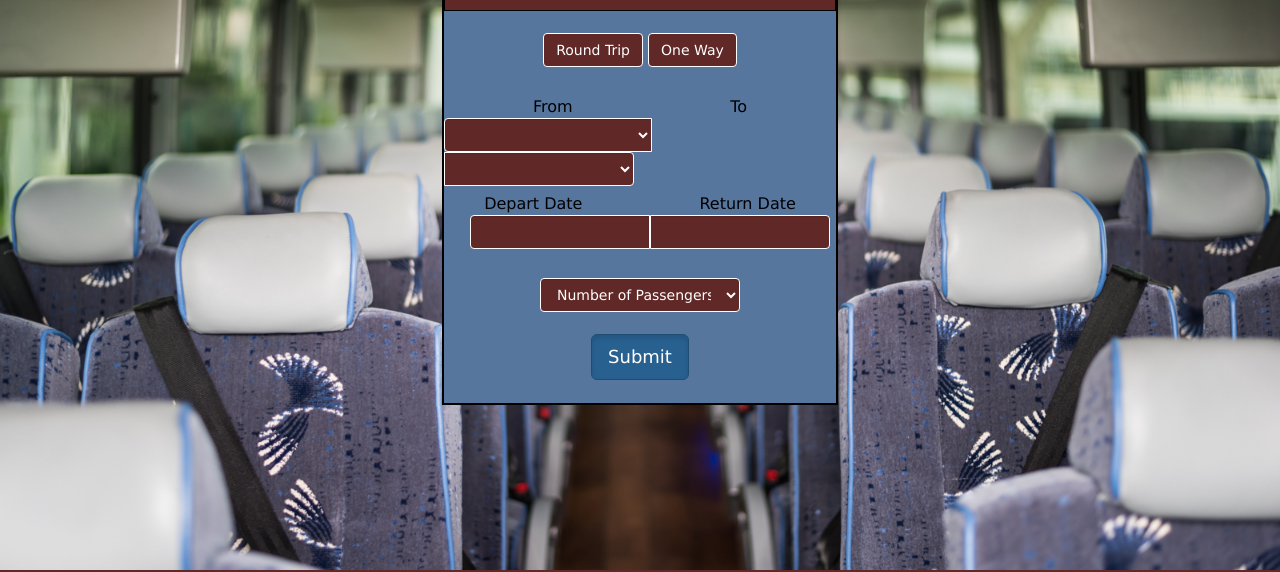
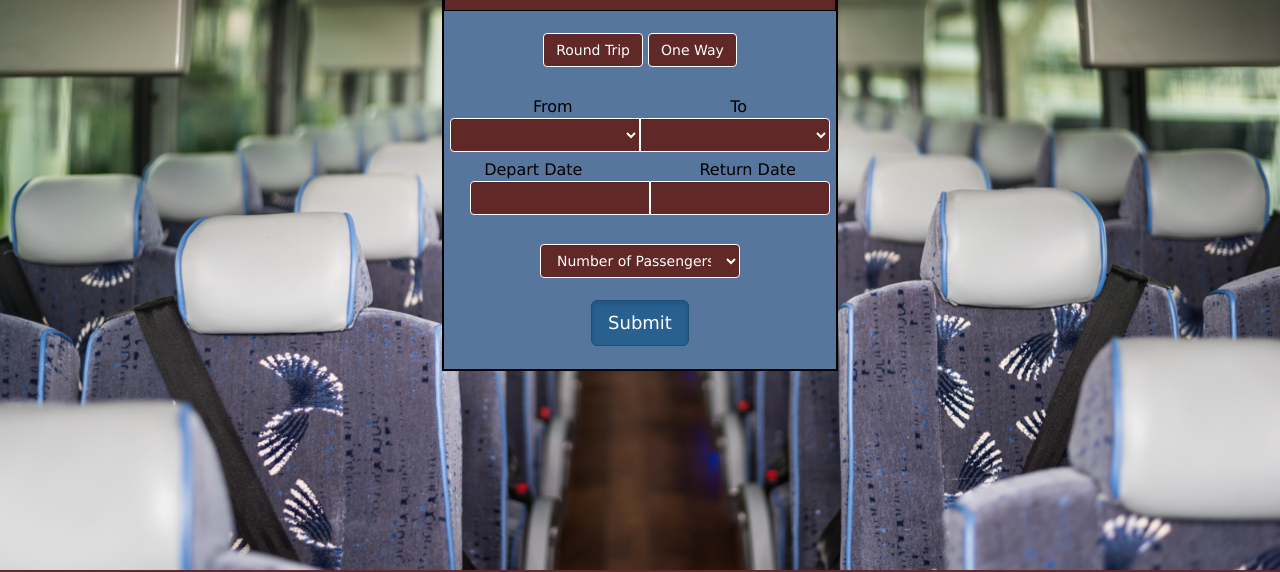
Before and after one commit to bbennett36/firstclass, a plain HTML site: page bookatrip.html in a window 1280 px wide. Shown: the part 250-822 px from the top of the page. Drawn offline with nearby package versions, Linux system fonts and the light colour scheme; files that its build step writes are made by us from their sources.

Commit message:
fixed form input width

```diff
--- a/bookatrip.html
+++ b/bookatrip.html
@@ -77,7 +77,7 @@
             <br/>
             <div class="input-group">
 
-                <select class="form-control" style="width: 208px" id="select1">
+                <select class="form-control" style="width: 190px" id="select1">
                     <option></option>
                 </select>
 
```
